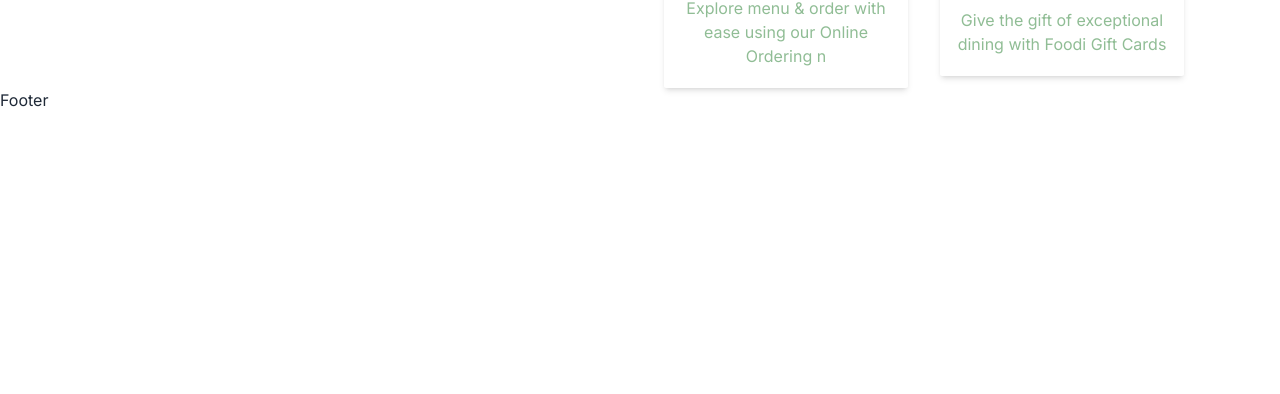
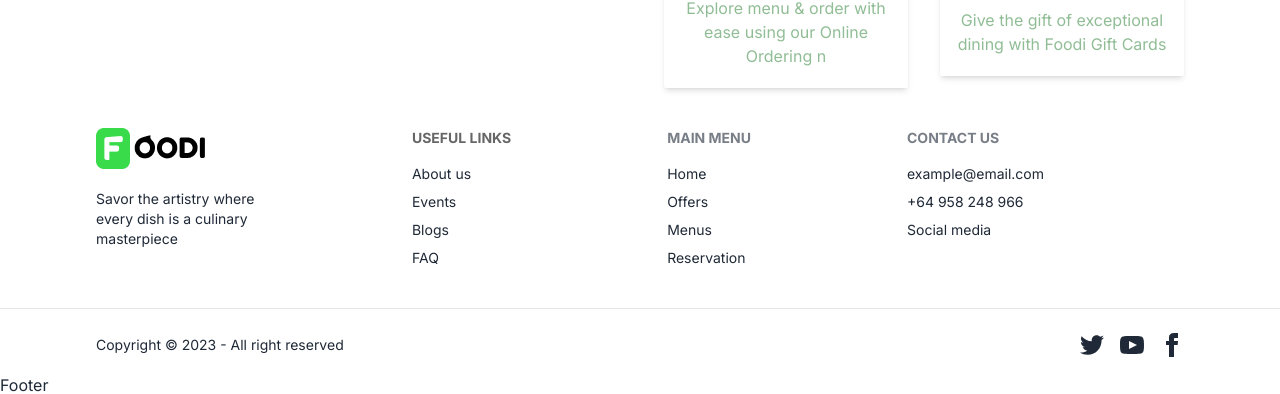
Before and after one commit to Rasibul/food-client, a React (Vite) app: page / in a window 1280 px wide. Shown: the part 3012-3406 px from the top of the page. Before the commit the page ends 3124 px from the top, so only its background shows below. Built offline with nearby package versions, Linux system fonts and the light colour scheme.

Commit message:
create a footer section

```diff
--- /dev/null
+++ b/src/Pages/Home/Footer.jsx
@@ -0,0 +1,79 @@
+import logo from '/logo.png'
+
+const Footer = () => {
+    return (
+        <div>
+            <footer className="footer xl:px-24 py-10 px-4 text-base-content">
+                <aside>
+                    <img src={logo} alt="" />
+                    <p className="my-3 md:w-40">
+                        Savor the artistry where every dish is a culinary masterpiece
+                    </p>
+                </aside>
+                <nav>
+                    <header className="footer-title text-black ">Useful links</header>
+                    <a className="link link-hover">About us</a>
+                    <a className="link link-hover">Events</a>
+                    <a className="link link-hover">Blogs</a>
+                    <a className="link link-hover">FAQ</a>
+                </nav>
+                <nav>
+                    <header className="footer-title">Main Menu</header>
+                    <a className="link link-hover">Home</a>
+                    <a className="link link-hover">Offers</a>
+                    <a className="link link-hover">Menus</a>
+                    <a className="link link-hover">Reservation</a>
+                </nav>
+                <nav>
+                    <header className="footer-title">Contact Us</header>
+                    <a className="link link-hover">example@email.com</a>
+                    <a className="link link-hover">+64 958 248 966</a>
+                    <a className="link link-hover">Social media</a>
+                </nav>
+            </footer>
+            <hr />
+            <footer className="footer items-center xl:px-24 px-4 py-4 mt-2">
+                <aside className="items-center grid-flow-col">
+                    <p>Copyright © 2023 - All right reserved</p>
+                </aside>
+                <nav className="grid-flow-col gap-4 md:place-self-center md:justify-self-end">
+                    <a>
+                        <svg
+                            xmlns="http://www.w3.org/2000/svg"
+                            width="24"
+                            height="24"
+                            viewBox="0 0 24 24"
+                            className="fill-current"
+                        >
+                            <path d="M24 4.557c-.883.392-1.832.656-2.828.775 1.017-.609 1.798-1.574 2.165-2.724-.951.564-2.005.974-3.127 1.195-.897-.957-2.178-1.555-3.594-1.555-3.179 0-5.515 2.966-4.797 6.045-4.091-.205-7.719-2.165-10.148-5.144-1.29 2.213-.669 5.108 1.523 6.574-.806-.026-1.566-.247-2.229-.616-.054 2.281 1.581 4.415 3.949 4.89-.693.188-1.452.232-2.224.084.626 1.956 2.444 3.379 4.6 3.419-2.07 1.623-4.678 2.348-7.29 2.04 2.179 1.397 4.768 2.212 7.548 2.212 9.142 0 14.307-7.721 13.995-14.646.962-.695 1.797-1.562 2.457-2.549z"></path>
+                        </svg>
+                    </a>
+                    <a>
+                        <svg
+                            xmlns="http://www.w3.org/2000/svg"
+                            width="24"
+                            height="24"
+                            viewBox="0 0 24 24"
+                            className="fill-current"
+                        >
+                            <path d="M19.615 3.184c-3.604-.246-11.631-.245-15.23 0-3.897.266-4.356 2.62-4.385 8.816.029 6.185.484 8.549 4.385 8.816 3.6.245 11.626.246 15.23 0 3.897-.266 4.356-2.62 4.385-8.816-.029-6.185-.484-8.549-4.385-8.816zm-10.615 12.816v-8l8 3.993-8 4.007z"></path>
+                        </svg>
+                    </a>
+                    <a>
+                        <svg
+                            xmlns="http://www.w3.org/2000/svg"
+                            width="24"
+                            height="24"
+                            viewBox="0 0 24 24"
+                            className="fill-current"
+                        >
+                            <path d="M9 8h-3v4h3v12h5v-12h3.642l.358-4h-4v-1.667c0-.955.192-1.333 1.115-1.333h2.885v-5h-3.808c-3.596 0-5.192 1.583-5.192 4.615v3.385z"></path>
+                        </svg>
+                    </a>
+                </nav>
+            </footer>
+        </div>
+    );
+};
+
+export default Footer;
--- a/src/Pages/Home/Home.jsx
+++ b/src/Pages/Home/Home.jsx
@@ -1,5 +1,6 @@
 import Banner from "./Banner";
 import Categories from "./Categories";
+import Footer from "./Footer";
 import OurServices from "./OurServices";
 import SpecialDishes from "./SpecialDishes";
 import Testimonial from "./Testimonial";
@@ -13,6 +14,7 @@
             <SpecialDishes></SpecialDishes>
             <Testimonial></Testimonial>
             <OurServices></OurServices>
+            <Footer></Footer>
         </div>
     );
 };
--- a/src/Pages/Home/Testimonial.jsx
+++ b/src/Pages/Home/Testimonial.jsx
@@ -8,7 +8,7 @@
         <div className="section-container">
             <div className="flex flex-col md:flex-row items-center justify-between gap-12">
                 <div className="md:w-1/2">
-                    <img src="https://i.ibb.co/XD4jQ4b/testimonials.png" alt="" />
+                    <img src="https://i.ibb.co/XD4jQ4b/testimonials.png" alt="best cheif" />
                 </div>
                 <div className="md:w-1/2">
                     <div className="text-left md:w-4/5">
```
